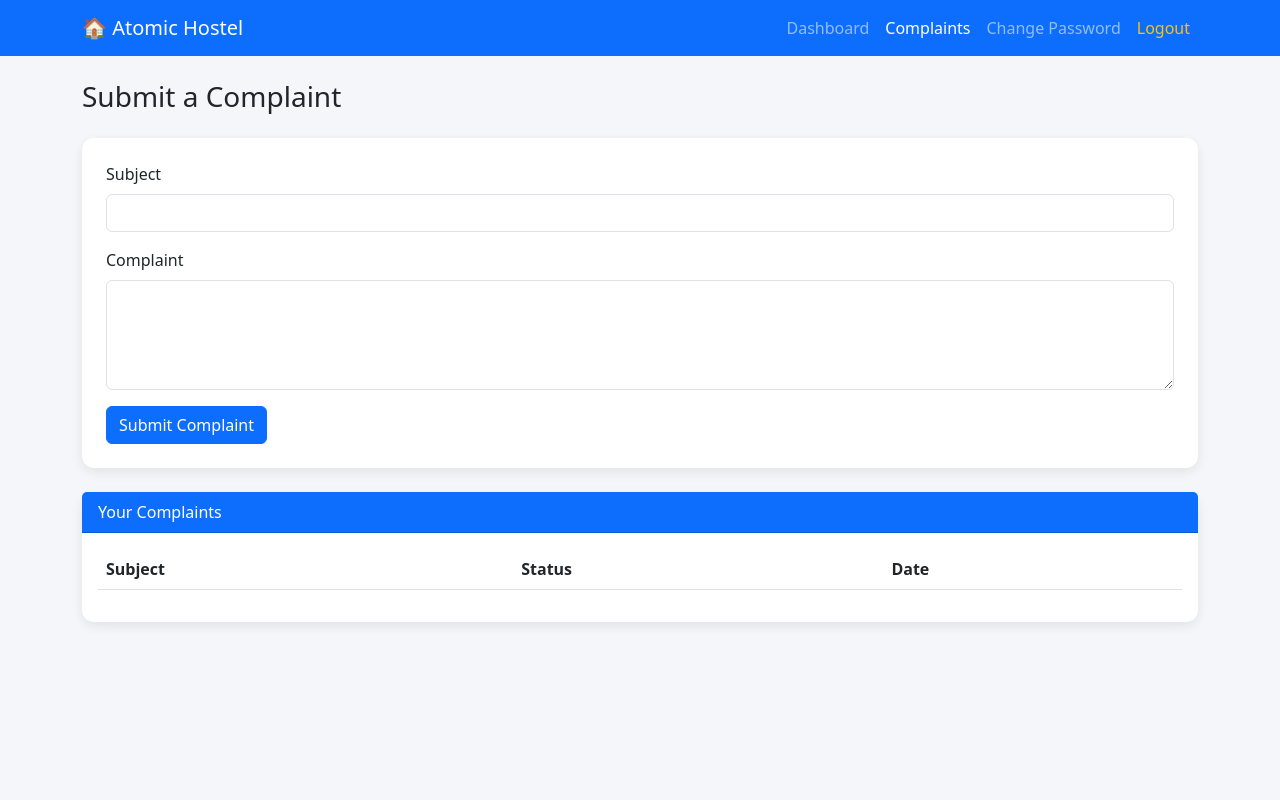
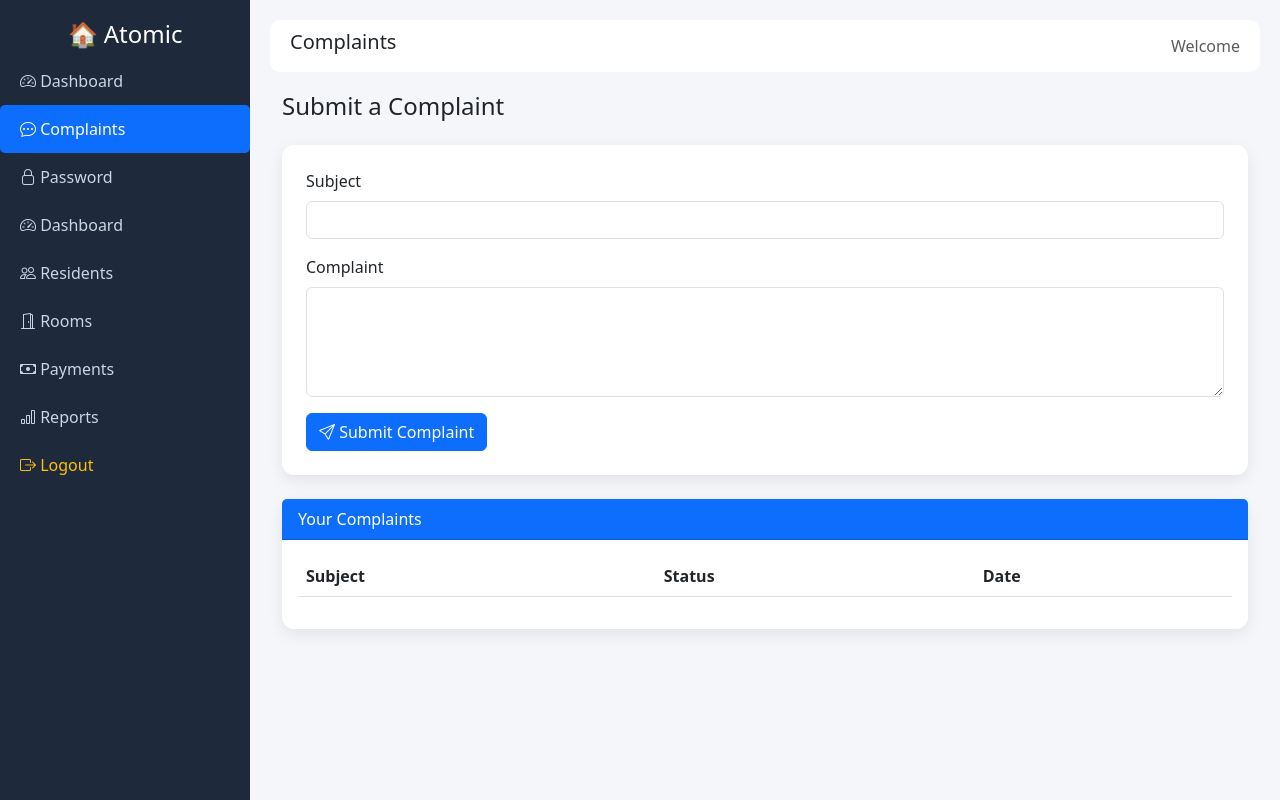
Before and after one commit to DevOwen254/atomic_hostels, a Flask app: page /complaints in a window 1280 px wide. Run offline with Flask 3, Linux system fonts and the light colour scheme; the visitor is signed in with stand-in values (Sample User, id 1); data that the repository does not hold is empty.

Commit message:
Update complaints.html

```diff
--- a/templates/complaints.html
+++ b/templates/complaints.html
@@ -1,75 +1,11 @@
-<!DOCTYPE html>
-<html lang="en">
-<head>
-    <meta charset="UTF-8">
-    <title>Complaints</title>
+{% extends "base.html" %}
 
-    <link href="https://cdn.jsdelivr.net/npm/bootstrap@5.3.0/dist/css/bootstrap.min.css" rel="stylesheet">
+{% block content %}
 
-    <style>
-        body{
-            background:#f4f6f9;
-        }
+<div class="container-fluid">
 
-        .card{
-            border:none;
-            border-radius:12px;
-            box-shadow:0 4px 12px rgba(0,0,0,0.08);
-        }
-
-        .status-pending{
-            color:orange;
-            font-weight:bold;
-        }
-
-        .status-progress{
-            color:blue;
-            font-weight:bold;
-        }
-
-        .status-resolved{
-            color:green;
-            font-weight:bold;
-        }
-    </style>
-</head>
-
-<body>
-
-<!-- NAVBAR -->
-<nav class="navbar navbar-expand-lg navbar-dark bg-primary">
-    <div class="container">
-
-        <a class="navbar-brand" href="/resident_dashboard">🏠 Atomic Hostel</a>
-
-        <div class="collapse navbar-collapse">
-            <ul class="navbar-nav ms-auto">
-
-                <li class="nav-item">
-                    <a class="nav-link" href="/resident_dashboard">Dashboard</a>
-                </li>
-
-                <li class="nav-item">
-                    <a class="nav-link active" href="/complaints">Complaints</a>
-                </li>
-
-                <li class="nav-item">
-                    <a class="nav-link" href="/change_password">Change Password</a>
-                </li>
-
-                <li class="nav-item">
-                    <a class="nav-link text-warning" href="/resident_logout">Logout</a>
-                </li>
-
-            </ul>
-        </div>
-
-    </div>
-</nav>
-
-<div class="container mt-4">
-
-    <h3 class="mb-4">Submit a Complaint</h3>
+    <!-- PAGE TITLE -->
+    <h4 class="mb-4">Submit a Complaint</h4>
 
     <!-- FORM -->
     <div class="card p-4 mb-4">
@@ -86,7 +22,9 @@
                 <textarea name="complaint" class="form-control" rows="4" required></textarea>
             </div>
 
-            <button class="btn btn-primary">Submit Complaint</button>
+            <button class="btn btn-primary">
+                <i class="bi bi-send"></i> Submit Complaint
+            </button>
 
         </form>
 
@@ -99,7 +37,7 @@
             Your Complaints
         </div>
 
-        <div class="card-body">
+        <div class="card-body table-responsive">
 
             <table class="table table-hover">
 
@@ -114,25 +52,23 @@
                 <tbody>
 
                 {% for c in complaints %}
-
                     <tr>
 
                         <td>{{ c[0] }}</td>
 
                         <td>
                             {% if c[1] == 'Pending' %}
-                                <span class="status-pending">Pending</span>
+                                <span class="badge bg-warning text-dark">Pending</span>
                             {% elif c[1] == 'In Progress' %}
-                                <span class="status-progress">In Progress</span>
+                                <span class="badge bg-info">In Progress</span>
                             {% else %}
-                                <span class="status-resolved">Resolved</span>
+                                <span class="badge bg-success">Resolved</span>
                             {% endif %}
                         </td>
 
                         <td>{{ c[2] }}</td>
 
                     </tr>
-
                 {% endfor %}
 
                 </tbody>
@@ -145,5 +81,4 @@
 
 </div>
 
-</body>
-</html>
+{% endblock %}
```
